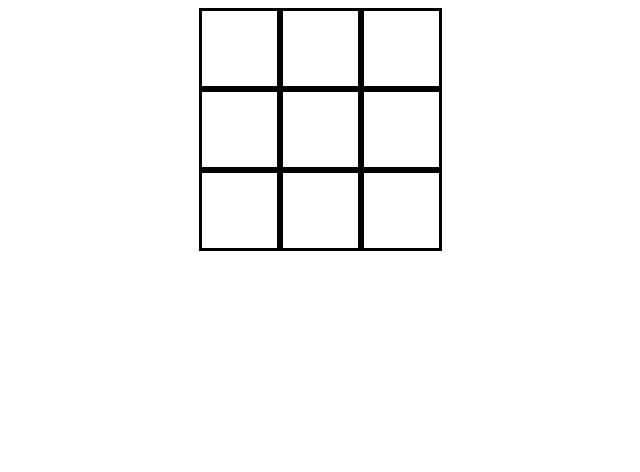
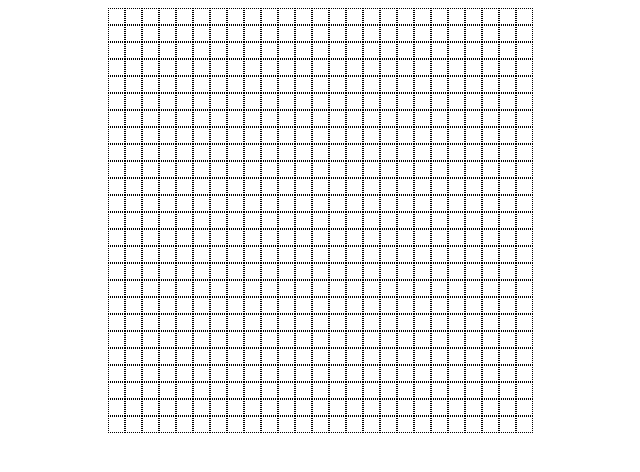
Before and after one commit to CorySpitzer/etch-a-pixel, a plain HTML site: page index.html in a window 1280 px wide. Shown: the whole page, without its empty margins (320-960 px from the left). Drawn offline with Linux system fonts and the light colour scheme.

Commit message:
Modify styling

```diff
--- a/main.js
+++ b/main.js
@@ -1,4 +1,4 @@
-let dimension = 3;
+let dimension = 25;
 for (let i = 0; i < dimension; i++) {
     // make row
     let row = document.createElement('div');
--- a/styles.css
+++ b/styles.css
@@ -1,12 +1,15 @@
 .pixel {
     border-color: black;
-    border-width: 3px;
-    border-style: solid;
-    width: 75px;
-    height: 75px;
+    border-width: 1px;
+    border-style: dotted;
+    width: 15px;
+    height: 15px;
+    aspect-ratio: 1/1;
 }
 
 .container {
     display: flex;
     justify-content: center;
+    flex-wrap: wrap;
+    width: 100%;
 }
```
